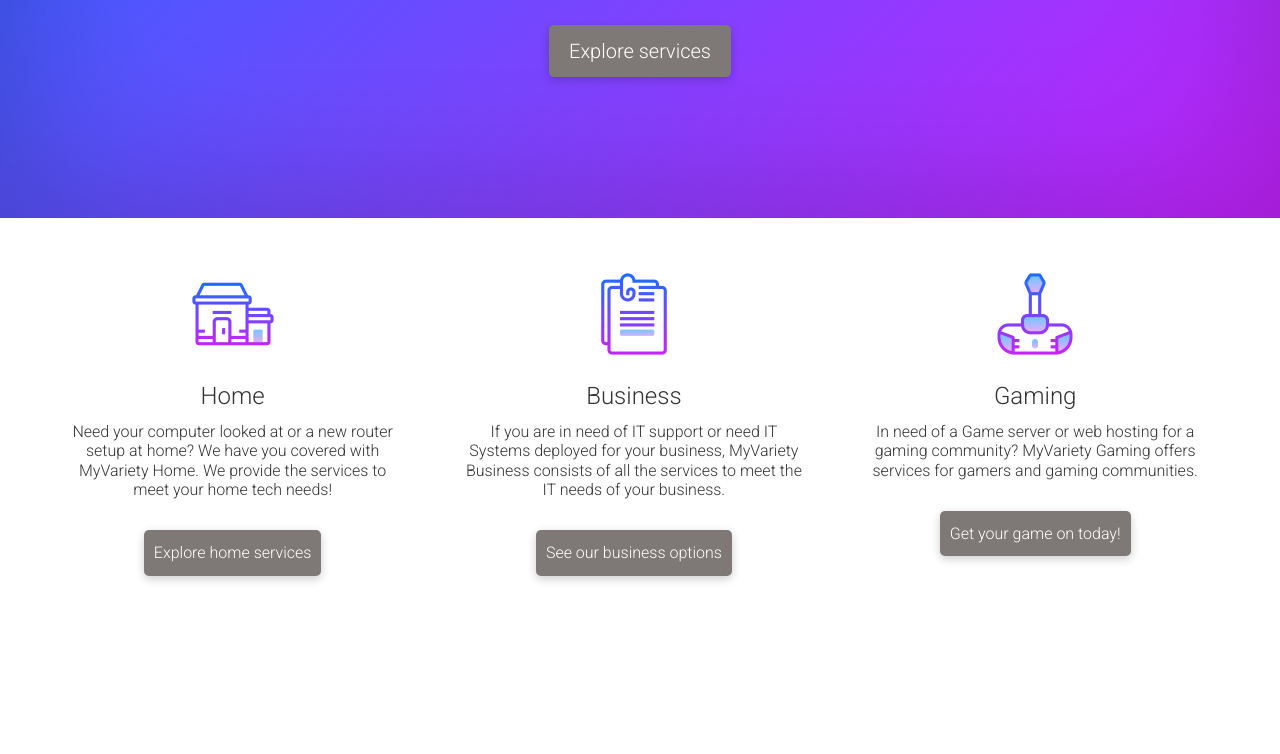
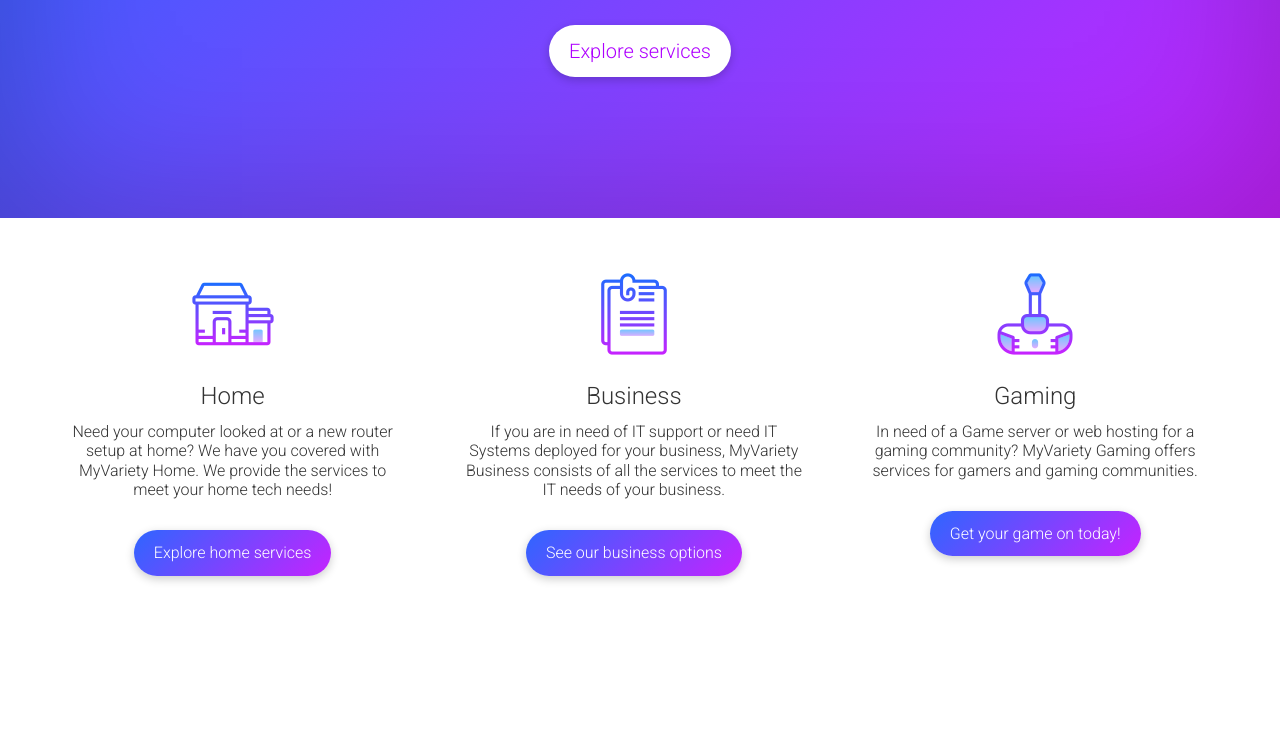
Before and after one commit to athaun/MyVariety-SiteDesign, a plain HTML site: page index.html in a window 1280 px wide. Shown: the part 333-1087 px from the top of the page. Drawn offline with nearby package versions, Linux system fonts and the light colour scheme; a script that the page names is missing.

Commit message:
gradients :D

```diff
--- a/css/style.css
+++ b/css/style.css
@@ -317,10 +317,14 @@
     }
 
     .button {
-        background-color: #7e7976;
-        color: white;
-        padding: 10px;
-        border-radius: 5px;
+        /* background-color: #e0dad7; */
+        background-image: linear-gradient(135deg, #2E66FF 0%, #C523FF 100%);
+        background-attachment: fixed;
+
+
+        color: rgb(255, 255, 255);
+        padding: 10px 20px;
+        border-radius: 50px;
         margin: 20px 0px;
         display: inline-block;
         box-shadow: 0px 3px 10px rgba(0, 0, 0, 0.2);
@@ -334,8 +338,6 @@
     .button:hover {
         background-color: #6e6966;
         color: white;
-        padding: 10px;
-        border-radius: 5px;
         margin: 20px 0px;
         display: inline-block;
         box-shadow: 0px 8px 24px rgba(0, 0, 0, 0.15);
@@ -345,6 +347,16 @@
         -ms-user-select: none;
         cursor:pointer;
         transition: all 0.2s;
+    }
+
+    body > div.welcomeParent > div > div > a {
+        background: white;
+        color: rgb(174, 0, 255);
+    }
+
+    body > div.welcomeParent > div > div > a:hover {
+        background: white;
+        color: rgb(73, 38, 187);
     }
 
     .welcome .button {
```
